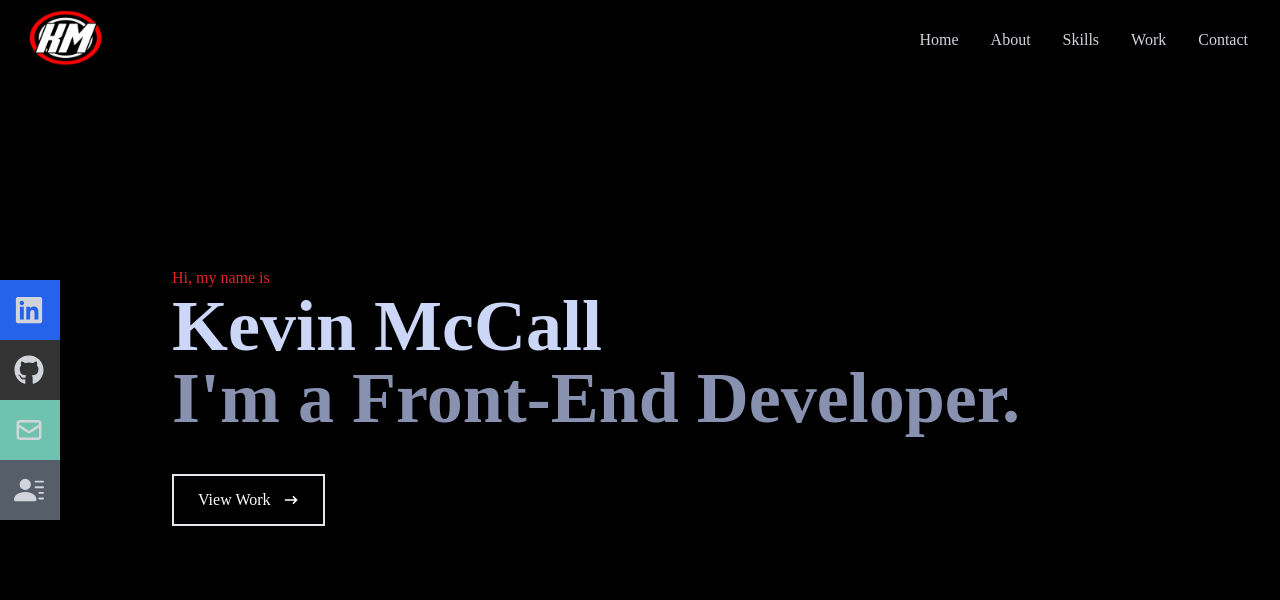
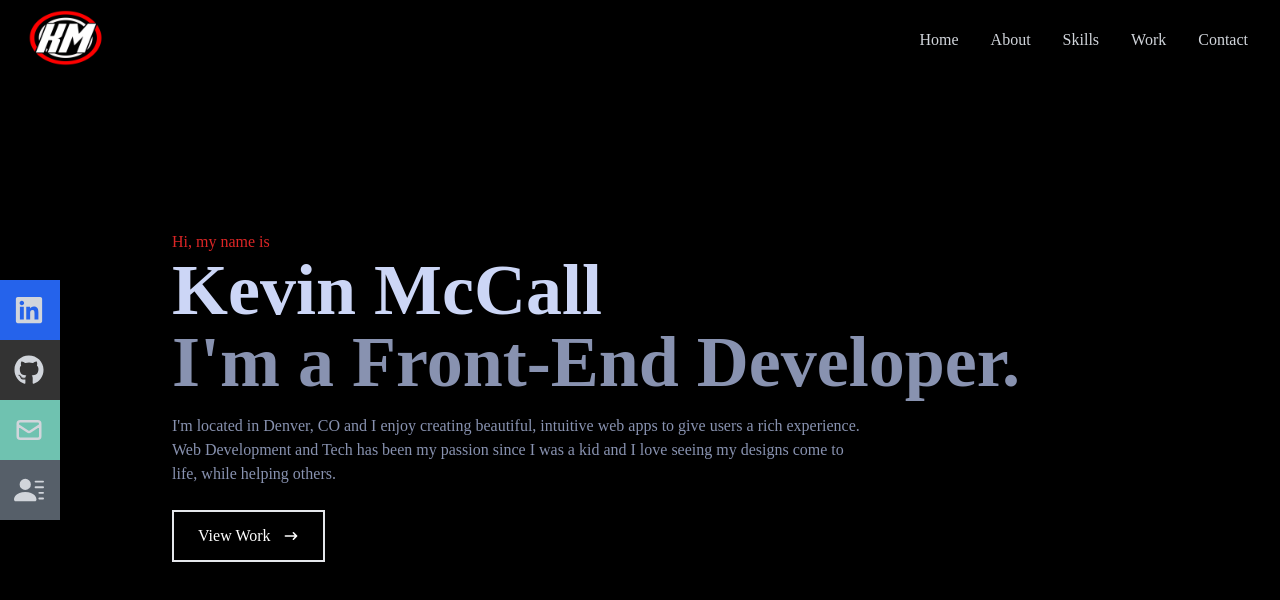
Before and after one commit to KevMcCall/react-portfolio, a React (Create React App) app: page / in a window 1280 px wide. Shown: the top 600 px of the page. Built offline with nearby package versions, Linux system fonts and the light colour scheme.

Commit message:
finished home.jsx

```diff
--- a/src/components/Home.jsx
+++ b/src/components/Home.jsx
@@ -11,16 +11,19 @@ const Home = () => {
     <h1 className='text-4xl sm:text-7xl font-bold text-[#ccd6f6]'>Kevin McCall </h1>
     <h2 className='text-4xl sm:text-7xl font-bold text-[#8892b0]'> I'm a Front-End Developer. </h2>
     <p className='text-[#8892b0] py-4 max-w-[700px]'>
-
+    I'm located in Denver, CO and I enjoy creating beautiful, intuitive web apps
+    to give users a rich experience. Web Development and Tech has been my passion
+    since I was a kid and I love seeing my designs come to life, while helping others.
     </p>
 
         <div>
         <button className='text-white group border-2 px-6 py-3 my-2 flex items-center hover:bg-red-600 hover:border-red-600'>
         View Work
         <span className='group-hover:rotate-90 duration-300'>
-            <HiArrowNarrowRight className='ml-3 ' />
+        <HiArrowNarrowRight className='ml-3' />
         </span>
         </button>
+
 
     </div>
     </div>
```
